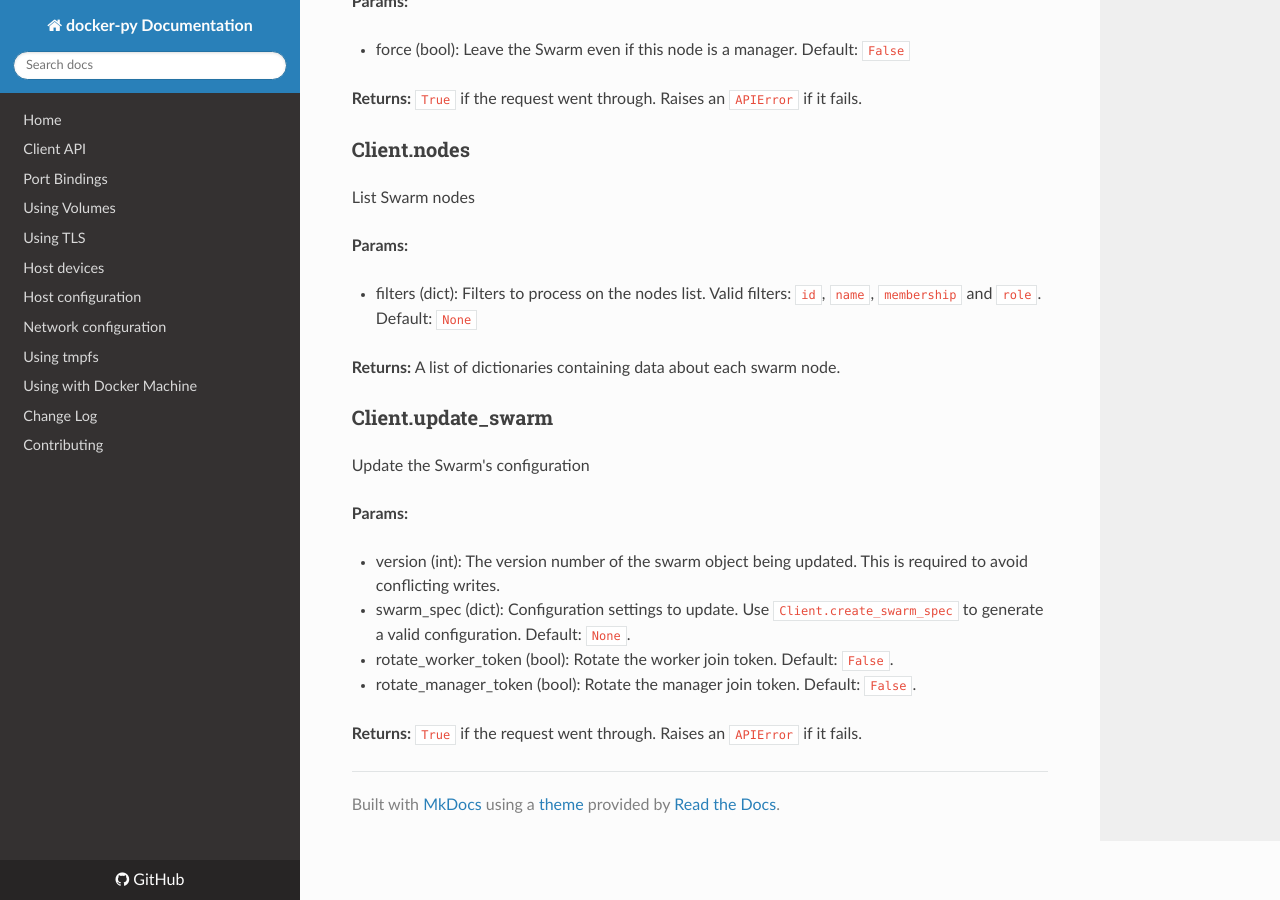
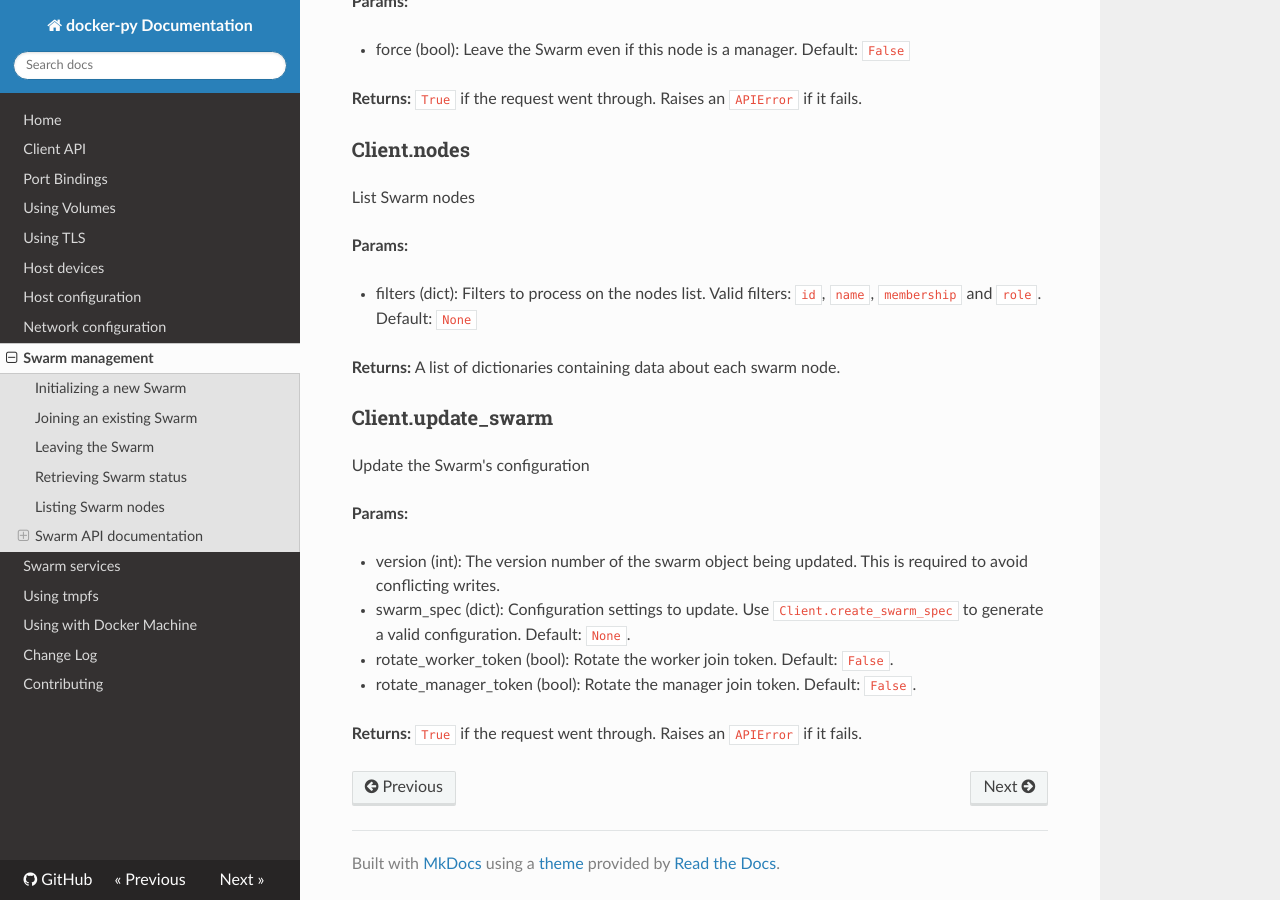
Before and after one commit to docker/docker-py, an MkDocs documentation site: the page built from docs/swarm.md, in a window 1280 px wide and 900 px high, scrolled down 4302 px. Built offline with MkDocs 1.6.1, drawn with Linux system fonts in a browser that asks for light colours; nearby versions of some CDN libraries; old or Windows-style settings are respelled for this version of MkDocs.

Commit message:
Add new pages to mkdocs index
Signed-off-by: Joffrey F <joffrey@docker.com>

```diff
--- a/mkdocs.yml
+++ b/mkdocs.yml
@@ -13,6 +13,8 @@
 - Host devices: host-devices.md
 - Host configuration: hostconfig.md
 - Network configuration: networks.md
+- Swarm management: swarm.md
+- Swarm services: services.md
 - Using tmpfs: tmpfs.md
 - Using with Docker Machine: machine.md
 - Change Log: change_log.md
```
